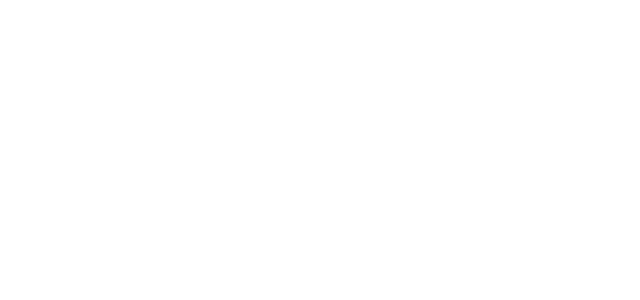
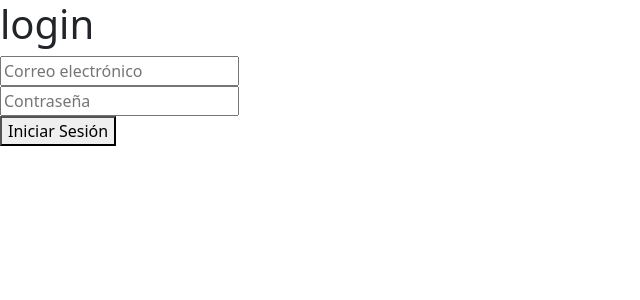
Before and after one commit to guillermomezzano/ayudantiaCDojo, a React (Vite) app: page /login in a window 1280 px wide. Before the commit this address had no page. Shown: the top 300 px of the page, without its empty margins (0-640 px from the left). Built offline with nearby package versions, Linux system fonts and the light colour scheme.

Commit message:
login front

```diff
--- a/src/App.jsx
+++ b/src/App.jsx
@@ -8,6 +8,9 @@ import { BrowserRouter, Routes, Route } from "react-router-dom";
 import FormPerson from './components/FormPerson'
 import ListCharacter from './components/ListCharacter'
 import Character from "./components/Character";
+import SingIn from "./components/SingIn";
+import PrivateRoutes from "./components/routes/PrivateRoutes";
+import PublicRoutes from "./components/routes/PublicRoutes";
 // import ListStudent from "./components/ListStudent";
 // import TableStudent from "./components/TableStudent";
 // import NoteForm from "./components/NoteForm";
@@ -30,9 +33,15 @@ function App() {
       {/* <FormStudent /> */}
       <BrowserRouter>
         <Routes>
-          <Route path="/" element={<FormPerson />} />
-          <Route path="/list" element={<ListCharacter />} />
-          <Route path="/character/:id" element={<Character />} />
+
+          <Route element={<PrivateRoutes />}>
+            <Route path="/list" element={<ListCharacter />} />
+            <Route path="/character/:id" element={<Character />} />
+          </Route>
+          <Route element={<PublicRoutes />}>
+            <Route path="/login" element={<SingIn />} />
+            <Route path="/" element={<FormPerson />} />
+          </Route>
         </Routes>
       </BrowserRouter>
 
--- /dev/null
+++ b/src/components/SingIn.jsx
@@ -0,0 +1,78 @@
+import { useContext, useEffect, useState } from "react";
+import { useNavigate } from "react-router-dom";
+import Axios from "axios"
+import { AuthContext } from "../components/context/authContex"
+
+const SingIn = () => {
+
+  const { state, setState } = useContext(AuthContext)
+  const [formData, setFormData] = useState({
+    email: "",
+    password: "",
+  });
+  const navigate = useNavigate();
+
+
+  useEffect(() => {
+    console.log("state", state)
+    console.log("setState", setState)
+  })
+  const handleChange = (event) => {
+    setFormData({ ...formData, [event.target.name]: event.target.value });
+  };
+
+  const handleSubmit = async (event) => {
+    event.preventDefault();
+    try {
+      const response = await Axios.post('http://localhost:8080/login', formData);
+      localStorage.setItem("userToken", response.data.token)
+      localStorage.setItem("user", JSON.stringify(response.data.user))
+      localStorage.setItem("isAuthenticated", "true")
+      setState({
+        ...state,
+        user: response.data.user,
+        isAuthenticated: true
+      })
+      navigate("/")
+      console.log(response)
+    } catch (error) {
+      console.log(error)
+    }
+  };
+  return (
+    <div>
+      <h1>login</h1>
+      <form onSubmit={handleSubmit} className="login-form">
+        <div>
+          <input
+            type="email"
+            name="email"
+            placeholder="Correo electrónico"
+            value={formData.email}
+            onChange={handleChange}
+            required
+            className="login-input"
+          />
+        </div>
+        <div>
+          <input
+            type="password"
+            name="password"
+            placeholder="Contraseña"
+            value={formData.password}
+            onChange={handleChange}
+            required
+            className="login-input"
+          />
+        </div>
+        <div>
+          <button type="submit" className="login-button">
+            Iniciar Sesión
+          </button>
+        </div>
+      </form>
+    </div>
+  );
+};
+
+export default SingIn;
--- /dev/null
+++ b/src/components/context/authContex.jsx
@@ -0,0 +1,25 @@
+import { createContext, useState, useEffect } from "react";
+
+export const AuthContext = createContext()
+
+const AuthProvider = ({ children }) => {
+    const [state, setState] = useState({
+        user: JSON.parse(localStorage.getItem("user")) || null,
+        isAuthenticated: localStorage.getItem("isAuthenticated") === "true" || false
+    });
+
+    useEffect(() => {
+        localStorage.setItem("user", JSON.stringify((state.user)))
+        localStorage.setItem("isAuthenticated", state.isAuthenticated.toString())
+    }, [state])
+
+    return (
+        <AuthContext.Provider value={{ state, setState }}>
+            {children}
+        </AuthContext.Provider>
+    )
+
+}
+
+
+export default AuthProvider
--- /dev/null
+++ b/src/components/routes/PrivateRoutes.jsx
@@ -0,0 +1,15 @@
+import { useContext } from "react";
+import { Navigate, Outlet } from "react-router-dom";
+import { AuthContext } from "../context/authContex";
+
+export const PrivateRoutes = () => {
+    const { state } = useContext(AuthContext)
+
+    // si no hay un usuario autenticado manda al login
+    if (!state.isAuthenticated) {
+        return <Navigate to="/login" />
+    }
+    return <Outlet />
+}
+
+export default PrivateRoutes
--- /dev/null
+++ b/src/components/routes/PublicRoutes.jsx
@@ -0,0 +1,14 @@
+
+import { Navigate, Outlet } from "react-router-dom";
+
+export const PublicRoutes = () => {
+    const token = localStorage.getItem("userToken")
+
+    // si el usuario esta registrado manda al home
+    if (token) {
+        return <Navigate to="/" />
+    }
+    return <Outlet />
+}
+
+export default PublicRoutes
--- a/src/main.jsx
+++ b/src/main.jsx
@@ -4,10 +4,14 @@ import 'bootstrap/dist/css/bootstrap.min.css'
 import './index.css'
 
 import { GlobalProvider } from './components/context/global-contex'
+import AuthProvider from './components/context/authContex'
 
 createRoot(document.getElementById('root')).render(
+
     <GlobalProvider>
-        <App />
+        <AuthProvider>
+            <App />
+        </AuthProvider>
     </GlobalProvider>
 
 )
```
